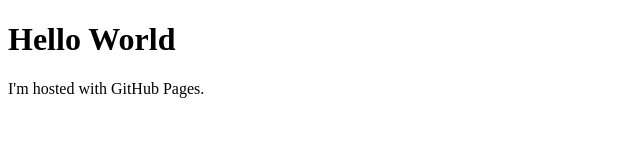
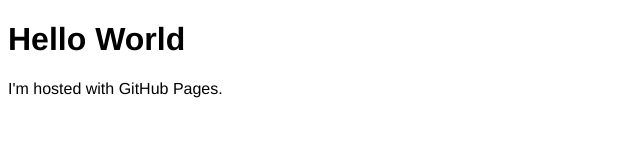
Before and after one commit to roelmonnens/roelmonnens.github.io, a plain HTML site: page index.html in a window 1280 px wide. Shown: the whole page, without its empty margins (0-640 px from the left). Drawn offline with Linux system fonts and the light colour scheme.

Commit message:
font-family

```diff
--- a/style.css
+++ b/style.css
@@ -1 +1,4 @@
-style.css
+body {
+	font-family: Helvetica, Arial, sans-serif;
+
+}
```
